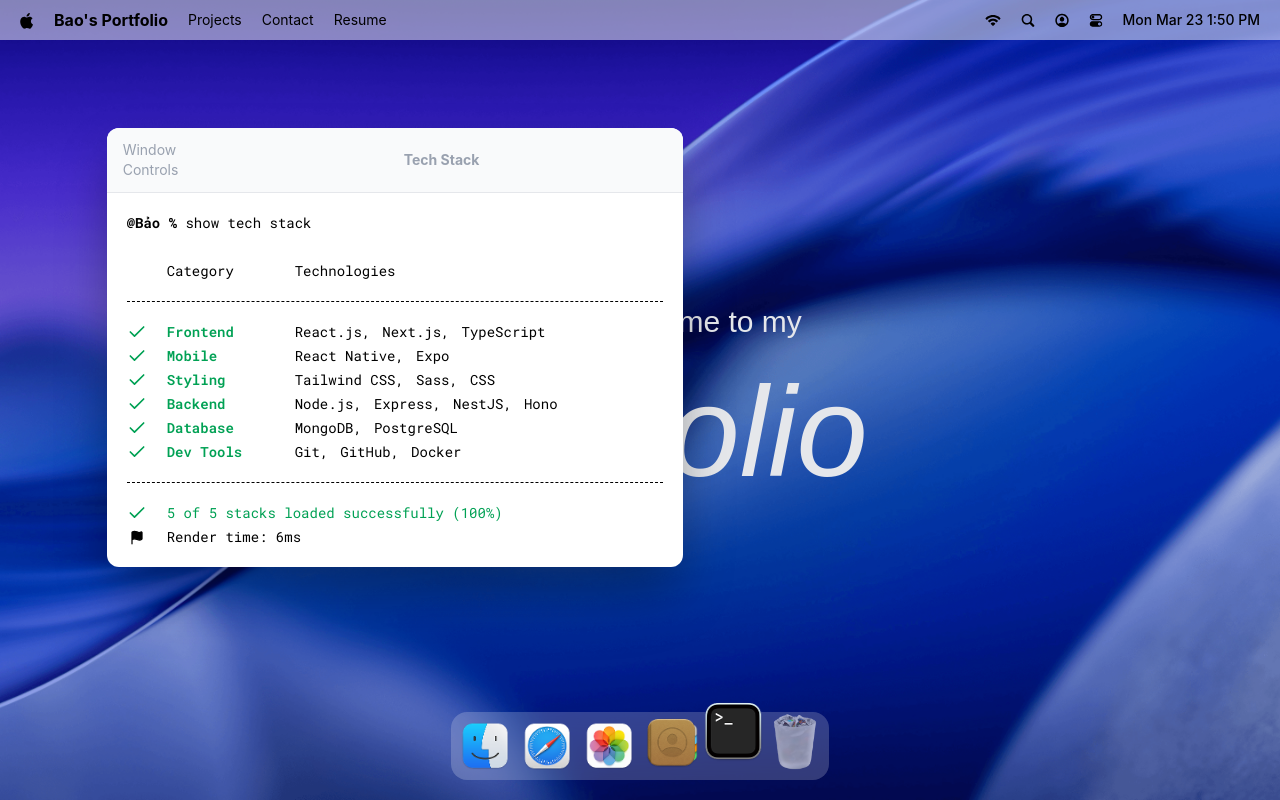
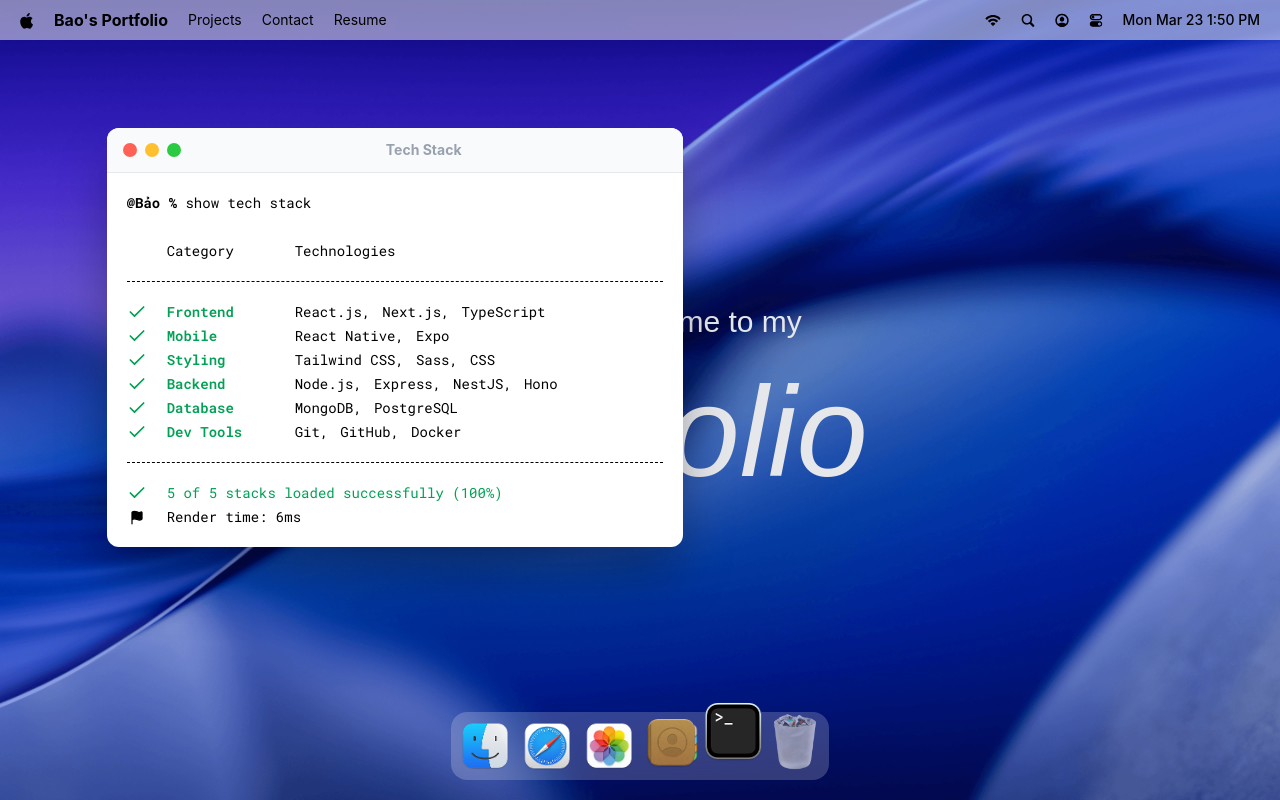
Before and after one commit to BBariOxit/portfolio-macos, a React (Vite) app: page / in a window 1280 px wide. Both pictures are taken after a click on the button 733 px from the left and 746 px from the top of the page. Built offline with nearby package versions, Linux system fonts and the light colour scheme; a web font is replaced by a local one.

Commit message:
implement a hoc for managing window states and add the first window-terminal

```diff
--- a/src/App.jsx
+++ b/src/App.jsx
@@ -1,5 +1,5 @@
 import gsap from "gsap"
-import { Draggable } from "gsap/Draggable"
+import { Draggable } from "gsap/draggable"
 
 import { Dock, Navbar, Welcome } from "@components"
 import { Terminal } from "@windows"
--- /dev/null
+++ b/src/components/WindowControls.jsx
@@ -0,0 +1,15 @@
+import useWindowStore from "@store/window"
+
+const WindowControls = ({ target }) => {
+  const { closeWindow } = useWindowStore()
+
+  return (
+    <div id="window-controls">
+      <div className="close" onClick={() => closeWindow(target)}/>
+      <div className="minimize"/>
+      <div className="maximize"/>
+    </div>
+  )
+}
+
+export default WindowControls
--- a/src/components/index.js
+++ b/src/components/index.js
@@ -1,5 +1,6 @@
 import Navbar from "@components/Navbar"
 import Welcome from "@components/Welcome"
 import Dock from "@components/Dock"
+import WindowControls from "./WindowControls"
 
-export { Navbar, Welcome, Dock }
+export { Navbar, Welcome, Dock, WindowControls }
--- a/src/hoc/WindowWrapper.jsx
+++ b/src/hoc/WindowWrapper.jsx
@@ -1,11 +1,38 @@
+import { useGSAP } from "@gsap/react"
 import useWindowStore from "@store/window"
-import { useRef } from "react"
+import gsap from "gsap"
+import { useLayoutEffect, useRef } from "react"
+import { Draggable } from "gsap/draggable"
 
 const WindowWrapper = (Component, windowKey) => {
   const Wrapped = (props) => {
     const { focusWindow, windows } = useWindowStore()
     const { isOpen, zIndex } = windows[windowKey]
     const ref = useRef(null)
+
+    useGSAP(() => {
+      const el = ref.current
+      if(!el || !isOpen) return
+
+      el.style.display = 'block'
+
+      gsap.fromTo(el, {scale: 0.8, opacity: 0, y: 40}, {scale: 1, opacity: 1, y: 0, duration: 0.5, ease: 'power3.out'})
+    }, [isOpen])
+
+    useGSAP(() => {
+      const el = ref.current
+      if(!el) return
+
+      const [instance] = Draggable.create(el, {onPress: () => focusWindow(windowKey)}, {})
+
+      return () => instance.kill()
+    }, [])
+
+    useLayoutEffect(() => {
+      const el = ref.current
+      if(!el) return
+      el.style.display = isOpen ? 'block' : 'none'
+    }, [isOpen])
 
     return <section id={windowKey} ref={ref} style={{zIndex}} className="absolute">
       <Component {...props} />
--- a/src/windows/Terminal.jsx
+++ b/src/windows/Terminal.jsx
@@ -1,3 +1,4 @@
+import { WindowControls } from "@components"
 import { techStack } from "@constants"
 import WindowWrapper from "@hoc/WindowWrapper"
 import { Check, Flag } from "lucide-react"
@@ -6,7 +7,7 @@ const Terminal = () => {
   return (
     <>
       <div id="window-header">
-        <p>Window Controls</p>
+        <WindowControls target='terminal' />
         <h2>Tech Stack</h2>
       </div>
 
```
